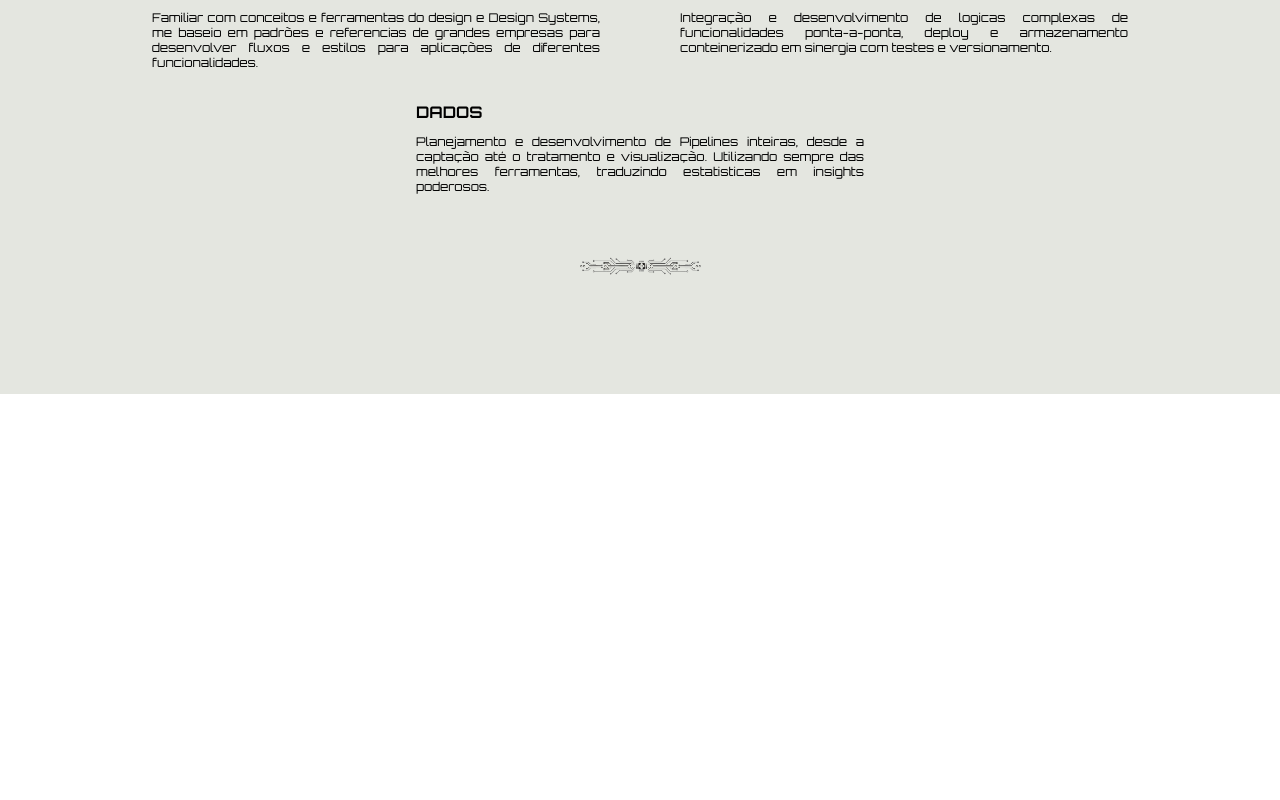
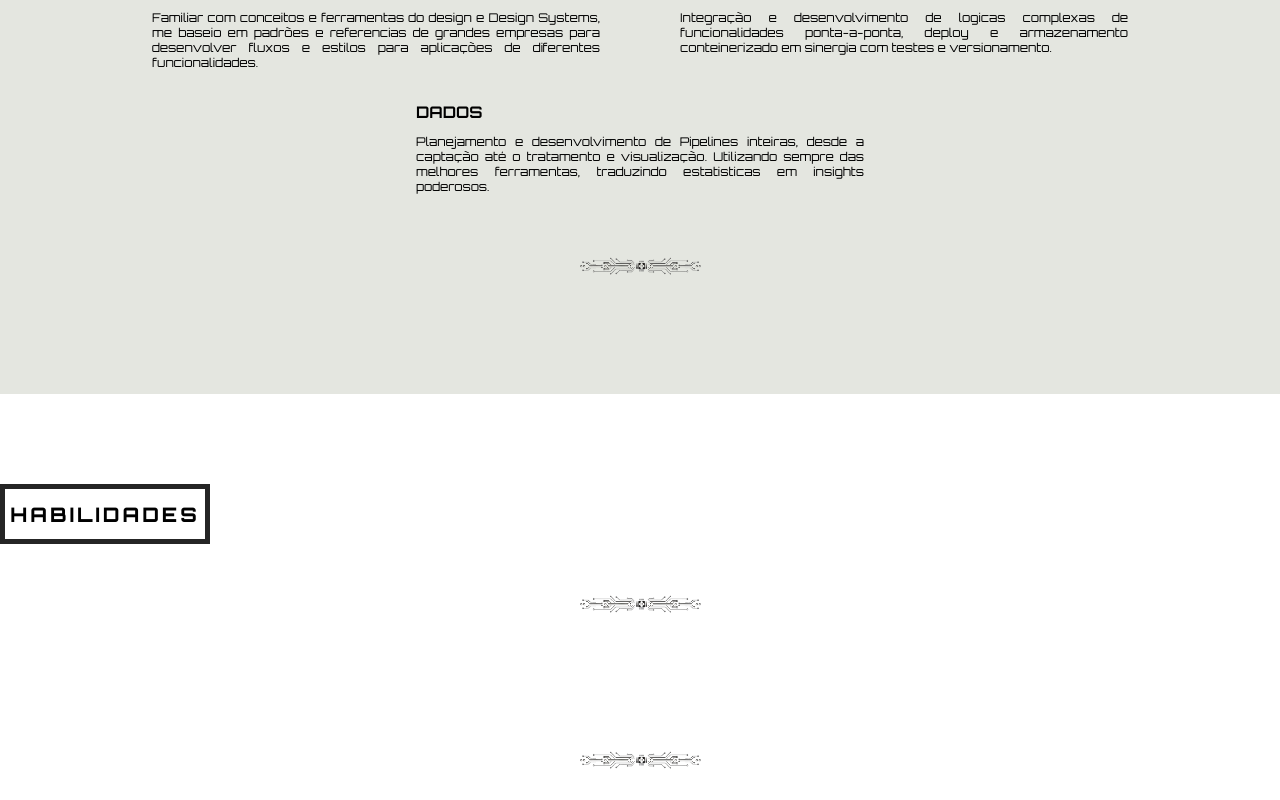
Before and after one commit to renato-presoto-dev/projects-portfolio-angular-css, an Angular app in the folder portfolio/: page /Welcome in a window 1280 px wide. Shown: the part 1206-2006 px from the top of the page. Before the commit the page ends 1600 px from the top, so only its background shows below. Built offline with nearby package versions, Linux system fonts and the light colour scheme.

Commit message:
Conteudo html da terceriraTela

```diff
--- a/portfolio/src/app/pages/landing-page/landing-page.component.html
+++ b/portfolio/src/app/pages/landing-page/landing-page.component.html
@@ -1,5 +1,5 @@
 <main>
-    <section class="primeiraTela" id="primeiraTela">
+    <section class="primeiraTela" id="primeiraTela" #welcomeref>
         <div class="container">
 
             <div class="navbar">
@@ -44,8 +44,14 @@
         </div>
         <div class="bottom">
             <h2 class="bottom-title">TRANSIÇÃO DE CARREIRA</h2>
-        <p class="bottom-desc">Atualmente, estou em uma jornada de transição de carreira, trazendo a profundidade analítica da Psicologia para o universo dinâmico da Tecnologia. Minha formação como Psicólogo pela UNESP não é apenas um diferencial, mas um acelerador: ela me proporcionou uma base sólida em empatia e comunicação estruturada, que são fundamentais para entender as necessidades reais do usuário final (UX) e colaborar de forma eficaz em equipes ágeis.</p>
-        <a class="bottom-desc" href="https://www.linkedin.com/posts/renato-presoto_talvez-esse-seja-o-ultimo-post-de-psicologia-activity-7305980789844840448-3sc5?utm_source=share&utm_medium=member_desktop&rcm=ACoAAE5ZSB8B4sc52qBt0U450EXPIkmyppfEINw">| Leia mais |</a>
+            <p class="bottom-desc">Atualmente, estou em uma jornada de transição de carreira, trazendo a profundidade
+                analítica da Psicologia para o universo dinâmico da Tecnologia. Minha formação como Psicólogo pela UNESP
+                não é apenas um diferencial, mas um acelerador: ela me proporcionou uma base sólida em empatia e
+                comunicação estruturada, que são fundamentais para entender as necessidades reais do usuário final (UX)
+                e colaborar de forma eficaz em equipes ágeis.</p>
+            <a class="bottom-desc"
+                href="https://www.linkedin.com/posts/renato-presoto_talvez-esse-seja-o-ultimo-post-de-psicologia-activity-7305980789844840448-3sc5?utm_source=share&utm_medium=member_desktop&rcm=ACoAAE5ZSB8B4sc52qBt0U450EXPIkmyppfEINw">|
+                Leia mais |</a>
         </div>
     </section>
     <section class="seguntaTela" id="segundaTela" #sobremimRef>
@@ -54,7 +60,8 @@
         </div>
         <div class="divsobredesc">
             <p class="sobredescrip">
-                Busco sempre atingir a tradução mais proxima de nossas complexidades e problemas em programas faceis de usar.
+                Busco sempre atingir a tradução mais proxima de nossas complexidades e problemas em programas faceis de
+                usar.
             </p>
         </div>
 
@@ -67,17 +74,22 @@
             <div class="mid">
                 <div class="divsobretitles">
                     <p class="sobretitles">FRONT-END</p>
-                    <p class="sobredesc">Familiar com conceitos e ferramentas do design e Design Systems, me baseio em padrões e referencias de grandes empresas para desenvolver fluxos e estilos para aplicações de diferentes funcionalidades.</p>
+                    <p class="sobredesc">Familiar com conceitos e ferramentas do design e Design Systems, me baseio em
+                        padrões e referencias de grandes empresas para desenvolver fluxos e estilos para aplicações de
+                        diferentes funcionalidades.</p>
                 </div>
                 <div class="divsobretitles">
                     <p class="sobretitles">BACK-END</p>
-                    <p class="sobredesc">Integração e desenvolvimento de logicas complexas de funcionalidades ponta-a-ponta, deploy e armazenamento conteinerizado em sinergia com testes e versionamento.</p>
+                    <p class="sobredesc">Integração e desenvolvimento de logicas complexas de funcionalidades
+                        ponta-a-ponta, deploy e armazenamento conteinerizado em sinergia com testes e versionamento.</p>
                 </div>
             </div>
 
             <div class="divsobretitles">
                 <p class="sobretitles">DADOS</p>
-                <p class="sobredesc"> Planejamento e desenvolvimento de Pipelines inteiras, desde a captação até o tratamento e visualização. Utilizando sempre das melhores ferramentas, traduzindo estatisticas em insights poderosos.</p>
+                <p class="sobredesc"> Planejamento e desenvolvimento de Pipelines inteiras, desde a captação até o
+                    tratamento e visualização. Utilizando sempre das melhores ferramentas, traduzindo estatisticas em
+                    insights poderosos.</p>
             </div>
         </div>
         <div class="tab">
@@ -86,7 +98,46 @@
 
     </section>
     <section class="terceiraTela" id="terceiraTela" #habilidadesRef>
+        <div class="habcontainer">
+            <div class="divTitulo">
+                <p class="sobremim">HABILIDADES</p>
+            </div>
+            <div class="tab">
+                <img src="/images/divisoriatech.png" alt="divisoria" class="divisoria">
+            </div>
+            <div class="hab-main">
+                <div class="mid">
+                    <div class="hableft">
+                        <p class="habdesc"></p>
+                        <div class="habimgdiv">
+                            <img src="" alt="" class="habimg">
+                            <img src="" alt="" class="habimg">
+                            <img src="" alt="" class="habimg">
+                            <img src="" alt="" class="habimg">
+                            <img src="" alt="" class="habimg">
+                            <img src="" alt="" class="habimg">
+                        </div>
 
+                    </div>
+                    <div class="habright">
+                        <p class="habdesc"></p>
+                        <div class="habimgdiv">
+                            <img src="" alt="" class="habimg">
+                            <img src="" alt="" class="habimg">
+                            <img src="" alt="" class="habimg">
+                            <img src="" alt="" class="habimg">
+                            <img src="" alt="" class="habimg">
+                            <img src="" alt="" class="habimg">
+                        </div>
+
+                    </div>
+                </div>
+                <div class="tab">
+                    <img src="/images/divisoriatech.png" alt="divisoria" class="divisoria">
+                </div>
+
+            </div>
+        </div>
     </section>
     <section class="quartaTela" id="quartaTela" #projetosRef></section>
 </main>
```
Lines whose indentation alone changed are shown as unchanged.
